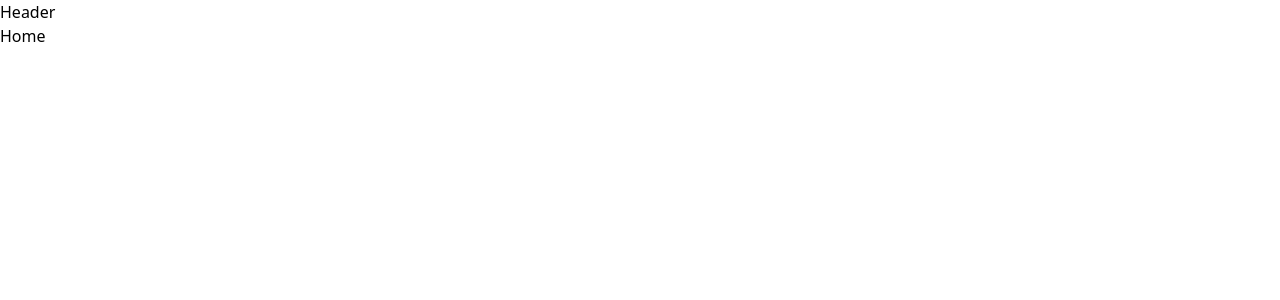
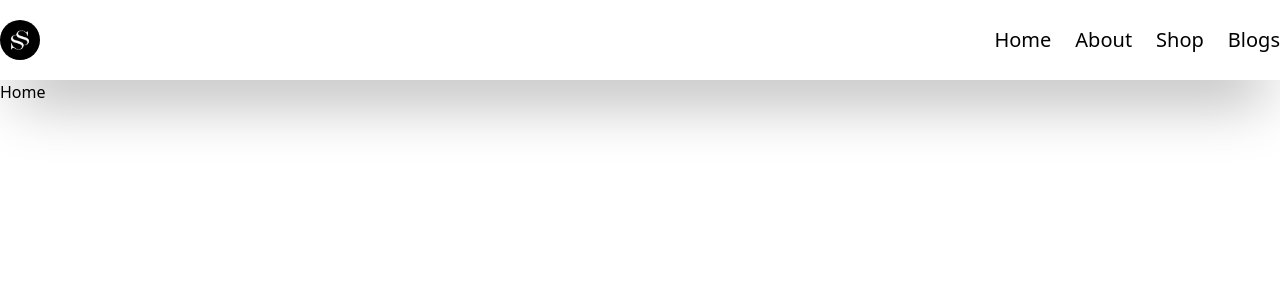
Before and after one commit to fortuneonyeka/shoppers-ecommerce, a React (Create React App) app in the folder shoopers-client/: page / in a window 1280 px wide. Shown: the top 300 px of the page. Built offline with nearby package versions, Linux system fonts and the light colour scheme.

Commit message:
display header items

```diff
--- a/shoopers-client/package.json
+++ b/shoopers-client/package.json
@@ -9,6 +9,7 @@
     "axios": "^1.6.5",
     "react": "^18.2.0",
     "react-dom": "^18.2.0",
+    "react-router-dom": "^6.21.1",
     "react-scripts": "5.0.1",
     "web-vitals": "^2.1.4"
   },
--- a/shoopers-client/src/assets/index.js
+++ b/shoopers-client/src/assets/index.js
@@ -1,7 +1,7 @@
-import logo from "./logo.png"
+import Logo from "./logo.png"
 import gadget1 from "./gadget1.jpeg"
 import gadget2 from "./gadget2.jpeg"
-import gadget3 from "./gadget3.jpeg"
+import gadget3 from "./gadget3.png"
 import gadget4 from "./gadget4.jpeg"
 import github from "./github-logo.png"
 import user from "./user.jpg"
@@ -9,4 +9,4 @@ import payments from "./paymentlogos.jpeg"
 import cart from "./cart.jpeg"
 import google from "./google-logo.png"
 
-export {logo, gadget1, gadget2, gadget3,gadget4,github,user,payments,cart, google}
+export  {Logo, gadget1, gadget2,gadget3,gadget4,github,user,payments,cart, google}
--- a/shoopers-client/src/components/navigation/Header.jsx
+++ b/shoopers-client/src/components/navigation/Header.jsx
@@ -1,8 +1,39 @@
 import React from 'react'
+import { Link } from 'react-router-dom'
+import {Logo} from "../../assets/index.js"
 
 const Header = () => {
+  const navItems = [
+    {
+      name: "Home",
+      link: "/home"
+    },
+    {
+      name: "About",
+      link: "/about"
+    },
+    {
+      name: "Shop",
+      link: "/shop"
+    },
+    {
+      name: "Blogs",
+      link: "/blogs"
+    }
+  ]
   return (
-    <div>Header</div>
+    <div className='w-full h-20 bg-white shadow-[0_35px_60px_-15px_rgba(0,0,0,0.3)]'>
+      <div className='max-w-screen-xl h-full mx-auto flex items-center justify-between '>
+        <div className='w-10 h-10'>
+          <img className='rounded-full' src={Logo} alt="logo " />
+        </div>
+      <div className='flex items-center gap-6 text-xl'>
+      {navItems.map((item, index) => {
+          return <ul key={index}><li className='cursor-pointer'>{item.name}</li></ul>
+          })}
+      </div>
+      </div>
+    </div>
   )
 }
 
--- a/shoopers-client/tailwind.config.js
+++ b/shoopers-client/tailwind.config.js
@@ -1,6 +1,6 @@
 /** @type {import('tailwindcss').Config} */
 module.exports = {
-  content: ["./src/**/*.{html,js}"],
+  content: ["./src/**/*.{html,js,jsx}"],
   theme: {
     extend: {},
   },
```
Also changed, not shown: 1 other file (tests, documents, lock files or other folders).
